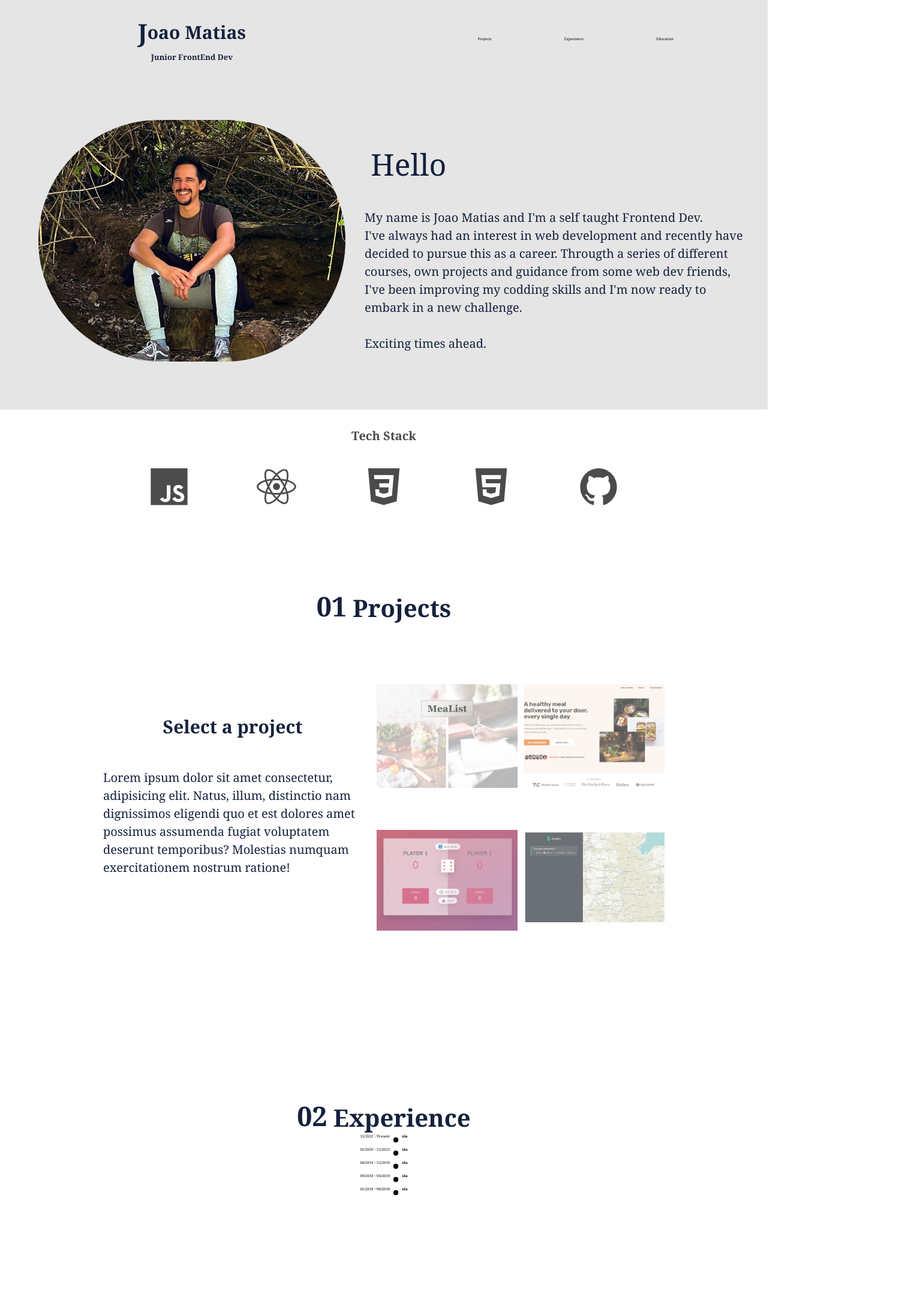
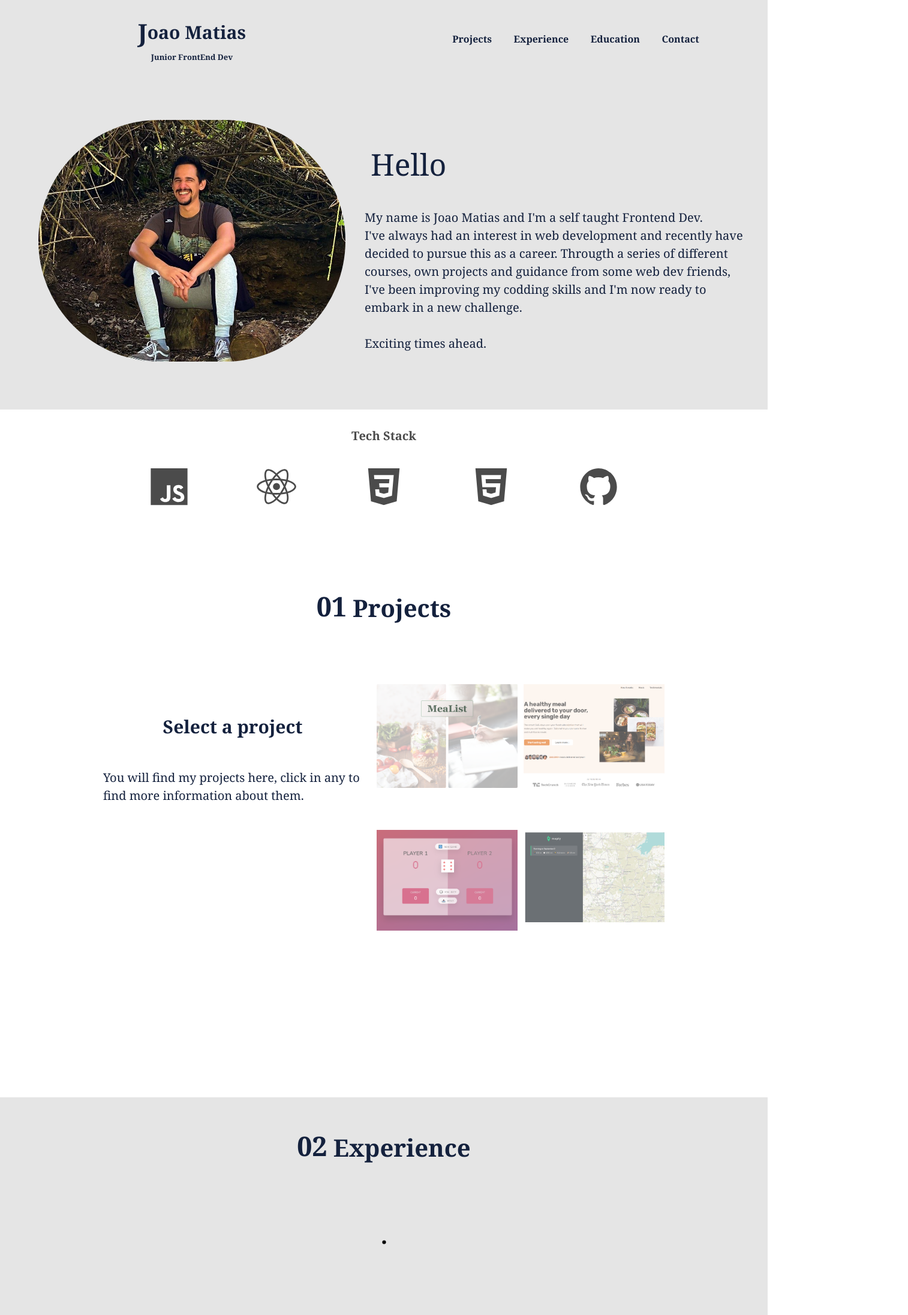
Before and after one commit to Joao-Matias/my-cv, a React (Create React App) app: page / in a window 1280 px wide. Shown: the top 2193 px of the page at 60% size, 1514 px wide, since content can reach past the window. Before the commit the page ends 2001 px from the top, so only its background shows below. Built offline with nearby package versions, Linux system fonts and the light colour scheme.

Commit message:
Finished projects section, experience section and added smooth scrolling

```diff
--- a/package.json
+++ b/package.json
@@ -11,6 +11,7 @@
     "react": "^18.2.0",
     "react-dom": "^18.2.0",
     "react-icons": "^4.10.1",
+    "react-in-viewport": "^1.0.0-alpha.30",
     "react-ionicons": "^4.2.1",
     "react-router-dom": "^6.15.0",
     "react-scripts": "5.0.1",
--- a/src/components/experience/experience.component.jsx
+++ b/src/components/experience/experience.component.jsx
@@ -1,11 +1,24 @@
-import React from 'react';
+import React, { useEffect, useState } from 'react';
 import style from './experience.module.css';
 import { TbPointFilled } from 'react-icons/tb';
 
 import getExperienceOptions from '../../services/get-experience-options';
 
 const Experience = () => {
-  const experience = getExperienceOptions();
+  const experiences = getExperienceOptions();
+  const [scrollTop, setScrollTop] = useState(0);
+
+  useEffect(() => {
+    const handleScroll = () => {
+      setScrollTop(window.scrollY);
+    };
+
+    window.addEventListener('scroll', handleScroll);
+
+    return () => {
+      window.removeEventListener('scroll', handleScroll);
+    };
+  }, []);
 
   return (
     <section className={style.experienceContainer}>
@@ -14,18 +27,55 @@ const Experience = () => {
         <h1 className={style.experienceContainerTitle}> Experience</h1>
       </div>
       <div className={style.experiencesContainer}>
-        {experience.map((experience, i) => {
+        {experiences.map((experience, i) => {
           return (
             <div className={style.experiencesBox} key={i}>
-              <div>
-                <span>{experience.from} '-'</span>
-                <span>{experience.to}</span>
+              <div
+                className={
+                  scrollTop >= 1250
+                    ? style.experiencesContAnimation
+                    : style.experiencesCont
+                }
+              >
+                <div className={style.experiencesYearsCont}>
+                  <span className={style.experiencesYears}>
+                    {experience.from}
+                  </span>
+                  <span className={style.experiencesYears}> - </span>
+                  <span className={style.experiencesYears}>
+                    {experience.to}
+                  </span>
+                </div>
+                <div className={style.experiencesJobCont}>
+                  <h3 className={style.experiencesJob}>{experience.title}</h3>
+                </div>
               </div>
-              <div>
+              <div className={style.experiencesBulletsCont}>
                 <TbPointFilled className={style.experiencesBullets} />
               </div>
-              <div>
-                <h1>ola</h1>
+              <div
+                className={
+                  scrollTop >= 1250
+                    ? style.experiencesCompanyContAnimation
+                    : style.experiencesCompanyCont
+                }
+              >
+                <div className={style.experiencesCompanyBox}>
+                  <span className={style.experiencesCompany}>
+                    {experience.company}
+                  </span>
+                </div>
+                <ul className={style.experiencesResponsabilitiesCont}>
+                  {experience.responsabilities.map((task, i) => {
+                    return (
+                      <li key={i}>
+                        <p className={style.experiencesResponsabilities}>
+                          {task}
+                        </p>
+                      </li>
+                    );
+                  })}
+                </ul>
               </div>
             </div>
           );
--- a/src/components/experience/experience.module.css
+++ b/src/components/experience/experience.module.css
@@ -1,7 +1,9 @@
 .experienceContainer {
-  width: 75%;
+  margin: auto 0;
 
   margin-top: 10rem;
+
+  background-color: #e5e5e5;
 }
 
 .experienceContainerHeader {
@@ -9,6 +11,7 @@
   width: 50%;
   align-items: flex-end;
   justify-content: center;
+  padding-top: 5rem;
 }
 
 .experienceContainerNumeral {
@@ -26,23 +29,120 @@
   margin-left: 1rem;
 }
 
-.experienceContainerTitle,
-.experienceContainerNumeral {
-  color: #14213d;
-}
-
 .experiencesContainer {
   display: flex;
   flex-direction: column;
 
   margin: 0 auto;
+
+  margin-top: 7rem;
 }
 
 .experiencesBox {
   display: flex;
   flex-direction: row;
+  width: 70%;
+
+  justify-content: space-between;
+
+  margin-top: 5rem;
+}
+
+.experiencesCont {
+  display: flex;
+  flex-direction: column;
+
+  width: 48%;
+  transform: translateX(-100%);
+  opacity: 0;
+  transition: all 0.7s ease-in;
+}
+
+.experiencesContAnimation {
+  display: flex;
+  flex-direction: column;
+
+  width: 48%;
+  transform: translateX(0%);
+  opacity: 1;
+  transition: all 0.7s ease-in;
+}
+
+.experiencesYearsCont {
+  display: flex;
+  flex-direction: row;
+
+  width: 40%;
+}
+
+.experiencesYears {
+  font-size: 1.4rem;
+  letter-spacing: 0.1rem;
+}
+
+.experiencesJobCont {
+  display: flex;
+  margin-top: 2.5rem;
+}
+
+.experiencesJob {
+  font-size: 2.2rem;
+}
+
+.experiencesBulletsCont {
+  display: flex;
+  align-items: center;
+  margin: 0;
+  width: 2%;
+  height: 2rem;
 }
 
 .experiencesBullets {
-  font-size: 2rem;
+  font-size: 1.5rem;
 }
+
+.experiencesCompanyCont {
+  display: flex;
+  flex-direction: column;
+
+  width: 48%;
+  transform: translateX(100%);
+  opacity: 0;
+  transition: all 0.7s ease-in;
+}
+
+.experiencesCompanyContAnimation {
+  display: flex;
+  flex-direction: column;
+
+  width: 48%;
+  transform: translateX(0%);
+  opacity: 1;
+  transition: all 0.7s ease-in;
+}
+
+.experiencesCompany {
+  font-size: 1.4rem;
+  letter-spacing: 0.2rem;
+}
+
+.experiencesResponsabilitiesCont {
+  margin-top: 2.5rem;
+  list-style: none;
+  width: 100%;
+}
+
+.experiencesResponsabilities {
+  font-size: 1.6rem;
+  line-height: 2rem;
+  margin-top: 0.7rem;
+}
+
+.experienceContainerTitle,
+.experienceContainerNumeral,
+.experiencesYears,
+.experiencesJob,
+.experiencesCompany,
+.experiencesResponsabilities {
+  color: #14213d;
+}
--- a/src/components/landing/landing.component.jsx
+++ b/src/components/landing/landing.component.jsx
@@ -1,5 +1,5 @@
 import style from './landing.module.css';
-import React from 'react';
+import React, { useEffect, useRef, useState } from 'react';
 
 import Nav from '../nav';
 import userImg from '../../img/JMatias-pic.jpg';
@@ -11,9 +11,27 @@ import htmlLogo from '../../img/logo-html5.svg';
 import gitLogo from '../../img/logo-github.svg';
 
 const Landing = () => {
+  const [scrollTop, setScrollTop] = useState(0);
+
+  useEffect(() => {
+    const handleScroll = () => {
+      setScrollTop(window.scrollY);
+    };
+
+    window.addEventListener('scroll', handleScroll);
+
+    return () => {
+      window.removeEventListener('scroll', handleScroll);
+    };
+  }, []);
+
   return (
-    <section className={style.landingContainer}>
-      <Nav />
+    <section
+      className={
+        scrollTop >= 710 ? style.landingContainerExtra : style.landingContainer
+      }
+    >
+      <Nav scrollTop={scrollTop} />
       <section className={style.landingHero}>
         <div className={style.landingImgBox}>
           <img
--- a/src/components/landing/landing.module.css
+++ b/src/components/landing/landing.module.css
@@ -2,6 +2,12 @@
   background-color: #e5e5e5;
   width: 100%;
   height: 88rem;
+}
+
+.landingContainerExtra {
+  background-color: #e5e5e5;
+  width: 100%;
+  height: 79rem;
 }
 
 .landingHero {
--- a/src/components/nav/nav.component.jsx
+++ b/src/components/nav/nav.component.jsx
@@ -1,10 +1,32 @@
+import React, { useEffect, useState } from 'react';
+
 import style from './nav.module.css';
 
-const Nav = () => {
+const Nav = (props) => {
+  const { scrollTop } = props;
+
+  const scrollToViewStart = (e) => {
+    e.preventDefault();
+    window.scrollTo({ top: 0, behavior: 'smooth' });
+  };
+
+  const scrollToViewProjects = (e) => {
+    e.preventDefault();
+    window.scrollTo({ top: 747, behavior: 'smooth' });
+  };
+
+  const scrollToViewExperiences = (e) => {
+    e.preventDefault();
+
+    window.scrollTo({ top: 1687, behavior: 'smooth' });
+  };
+
   return (
-    <header className={style.landingNav}>
+    <header
+      className={scrollTop >= 710 ? style.landingNavStick : style.landingNav}
+    >
       <div className={style.landingNavNameBox}>
-        <div className={style.landingNavName}>
+        <div onClick={scrollToViewStart} className={style.landingNavName}>
           <h3 className={style.landingNavNameFirst}>J</h3>
           <h3 className={style.landingNavNameRest}>oao Matias</h3>
         </div>
@@ -17,19 +39,32 @@ const Nav = () => {
       <nav className={style.landingNavMenu}>
         <ul className={style.landingNavMenuList}>
           <li className={style.landingNavMenuBox}>
-            {/* <a className={style.landingMenuTitles} href='#'> */}
-            Projects
-            {/* </a> */}
+            <a
+              className={style.landingMenuTitles}
+              onClick={scrollToViewProjects}
+              href='#'
+            >
+              Projects
+            </a>
           </li>
           <li className={style.landingNavMenuBox}>
-            {/* <a className={style.landingMenuTitles} href='#'> */}
-            Experience
-            {/* </a> */}
+            <a
+              className={style.landingMenuTitles}
+              onClick={scrollToViewExperiences}
+              href='#'
+            >
+              Experience
+            </a>
           </li>
           <li className={style.landingNavMenuBox}>
-            {/* <a className={style.landingMenuTitles} href='#'> */}
-            Education
-            {/* </a> */}
+            <a className={style.landingMenuTitles} href='#'>
+              Education
+            </a>
+          </li>
+          <li className={style.landingNavMenuBox}>
+            <a className={style.landingMenuTitles} href='#'>
+              Contact
+            </a>
           </li>
         </ul>
       </nav>
--- a/src/components/prjects/projects.component.jsx
+++ b/src/components/prjects/projects.component.jsx
@@ -8,9 +8,10 @@ import gitLogo from '../../img/logo-github.svg';
 
 const Projects = () => {
   const [selectedPrj, setSelectedPrj] = useState({
+    id: 'initial',
     title: 'Select a project',
     description:
-      'Lorem ipsum dolor sit amet consectetur, adipisicing elit. Natus, illum, distinctio nam dignissimos eligendi quo et est dolores amet possimus assumenda fugiat voluptatem deserunt temporibus? Molestias numquam exercitationem nostrum ratione!',
+      'You will find my projects here, click in any to find more information about them.',
   });
 
   const id = Date.now();
@@ -27,13 +28,23 @@ const Projects = () => {
         <div key={id} className={style.projectTextBox}>
           <div className={style.projectTextCont}>
             <div className={style.projectTextTitleCont}>
+              {selectedPrj.id === 'initial' ? (
+                <div>
+                  <h2 className={style.projectTextTitle}>
+                    {selectedPrj.title}
+                  </h2>
+                </div>
+              ) : (
                 <Link
                   className={style.projectButtonCont}
                   to={selectedPrj.link}
                   target='_blank'
                 >
-                <h2 className={style.projectTextTitle}>{selectedPrj.title}</h2>
+                  <h2 className={style.projectTextTitle}>
+                    {selectedPrj.title}
+                  </h2>
                 </Link>
+              )}
             </div>
             <div className={style.projectTextDescriptionCont}>
               <p className={style.projectTextDescription}>
--- a/src/components/prjects/projects.module.css
+++ b/src/components/prjects/projects.module.css
@@ -88,9 +88,8 @@
 .projectButtonCont {
   display: flex;
   justify-content: center;
-  margin: 0;
   text-decoration: none;
-  width: 100%;
+  width: 30%;
 }
 
 .projectButtonCont:hover .projectTextTitle {
--- a/src/services/get-experience-options/get-experience-options.services.jsx
+++ b/src/services/get-experience-options/get-experience-options.services.jsx
@@ -3,38 +3,68 @@ const getExperienceOptions = () => {
     {
       company: 'Complete Technical Solutions',
       title: 'Field Service Engineer',
-      responsabilities: [{}],
-      from: '11/2022',
+      responsabilities: [
+        'Running field operations, offering technical support, and troubleshooting on-site issues;',
+        'Overseeing equipment testing, maintenance, installation, and planning;',
+        'Drafting and submitting reports to superiors;',
+      ],
+      from: 'Nov 2022',
       to: 'Present',
     },
     {
       company: 'Complete Technical Solutions',
       title: 'Service Desk Coordinatoor',
-      responsabilities: [{}],
-      from: '01/2020',
-      to: '11/2022',
+      responsabilities: [
+        'Processing incoming requests to the Desk via all methods and ensure courteous, timely and effective resolution of end user issues, based on issue priority;',
+        'Escalate work orders to IT support as required;',
+        'Monitor IT support engineers day ensuring all of them have a tangible and productive route;',
+        'Verify resources and schedule open tickets to engineers;',
+      ],
+      from: 'Jan 2020',
+      to: 'Nov 2022',
     },
     {
       company: 'Hotel Felix',
       title: 'Front of House Manager',
-      responsabilities: [{}],
-      from: '04/2019',
-      to: '12/2019',
+      responsabilities: [
+        'Managing the front of house team (reception, porters);',
+        'Responsible for recruitment, induction, development and training of new staff;',
+        'Creating staff rotas and ensuring reception and porters is staffed at all times;',
+        'Provide excellent customer service to all guests;',
+        'Deal with any issues raised by guests;',
+        'Handle guest complains;',
+        'Supervise conference rooms setup previous to guests arrival;',
+      ],
+      from: 'Apr 2019',
+      to: 'Dec 2019',
     },
     {
       company: 'Hotel Felix',
       title: 'Duty Manager',
-      responsabilities: [{}],
-      from: '09/2018',
-      to: '04/2019',
+      responsabilities: [
+        'Filling in for absent employees and assisting teams as needed;',
+        'Assist any department in need to ensure a smooth operation;',
+        'Handle guest complains;',
+        'Supervise conference rooms setup previous to guests arrival;',
+        'Responsible for ordering the hotel stationary;',
+        'Handling deliveries;',
+      ],
+      from: 'Sept 2018',
+      to: 'Apr 2019',
     },
 
     {
       company: 'Rutland Arms Hotel',
       title: 'Duty Manager',
-      responsabilities: [{}],
-      from: '01/2018',
-      to: '08/2018',
+      responsabilities: [
+        'Ensure a smooth day to day operations in Food & Beverage department;',
+        'Filling in for absent employees and assisting teams as needed;',
+        'Handle guest complains;',
+        'Supervise conference rooms setup previous to guests arrival;',
+        'Handling deliveries;',
+      ],
+      from: 'Jan 2018',
+      to: 'Aug 2018',
     },
   ];
 };
--- a/src/services/get-projects-options/get-projects-options.services.jsx
+++ b/src/services/get-projects-options/get-projects-options.services.jsx
@@ -12,7 +12,7 @@ const getProjectsOptions = () => {
       title: 'MeaList',
       link: 'https://react-meal-list.netlify.app/',
       description:
-        'Lorem ipsum dolor sit amet consectetur, adipisicing elit. Natus, illum, distinctio nam dignissimos eligendi quo et est dolores amet possimus assumenda fugiat voluptatem deserunt temporibus? Molestias numquam exercitationem nostrum ratione!',
+        'A food app divided in two sections, creating recipes and shopping lists. When creating your recipe you can add a picture to better identify this recipe. Add,remove and edit ingredients as you need to make that masterpiece. When creating a shopping list add, remove, edit and shuffle items to better organize it. If you already created your favorite recipe, select it and transfer the ingredients to the list. ',
       icon: meaListImg,
       git: 'https://github.com/Joao-Matias/meal-list-react',
       alt: 'Front page of MeaList Website with a someone holding a pen and a notebook, and vegetables in the other image ',
@@ -21,7 +21,7 @@ const getProjectsOptions = () => {
       title: 'Omnifood',
       link: 'https://omnifood-jdmatias.netlify.app/',
       description:
-        'Lorem ipsum dolor sit amet consectetur, adipisicing elit. Natus, illum, distinctio nam dignissimos eligendi quo et est dolores amet possimus assumenda fugiat voluptatem deserunt temporibus? Molestias numquam exercitationem nostrum ratione!',
+        'A one page website dedicated to a food app to daily provide you with your favorite meals. Divided into different section explaining how to use the app, providing different types of meals, giving some testimonials and some package options for this app.',
       icon: omnifoodImg,
       alt: 'Landing page for the website omnifood, a website about a food app',
     },
@@ -29,7 +29,7 @@ const getProjectsOptions = () => {
       title: 'PigGame',
       link: 'https://pig-game-jdmatias.netlify.app/',
       description:
-        'Lorem ipsum dolor sit amet consectetur, adipisicing elit. Natus, illum, distinctio nam dignissimos eligendi quo et est dolores amet possimus assumenda fugiat voluptatem deserunt temporibus? Molestias numquam exercitationem nostrum ratione!',
+        'A simple game app where the objective is to get to one hundred points and you get there by rolling the dice and adding the value of the dice to your current points. When you feel ready you can hold on to the points already adquire passing the turn to your opponent. If you ever roll a one all the current points are lost and it is your oppenents turn.',
       icon: pigGameImg,
       git: 'https://github.com/Joao-Matias/PigGame',
       alt: 'Website application game',
@@ -38,7 +38,7 @@ const getProjectsOptions = () => {
       title: 'Mapty',
       link: 'https://mapty-jdmatias.netlify.app/',
       description:
-        'Lorem ipsum dolor sit amet consectetur, adipisicing elit. Natus, illum, distinctio nam dignissimos eligendi quo et est dolores amet possimus assumenda fugiat voluptatem deserunt temporibus? Molestias numquam exercitationem nostrum ratione!',
+        'Tracking app that records your training. By clicking anywhere on the map you can record, either a running or cycling practice. When you do that you can input some stats of that session. After to register that session you can later on see it on the map and check where it happen and the different state register previouly.',
       icon: maptyImg,
       git: 'https://github.com/Joao-Matias/Mapty',
       alt: 'A map with possibility of loggin trainings',
```
Also changed, not shown: src/components/nav/nav.module.css (+14 -0 lines), 1 other file (tests, documents, lock files or other folders). Lines whose indentation alone changed are shown as unchanged.
